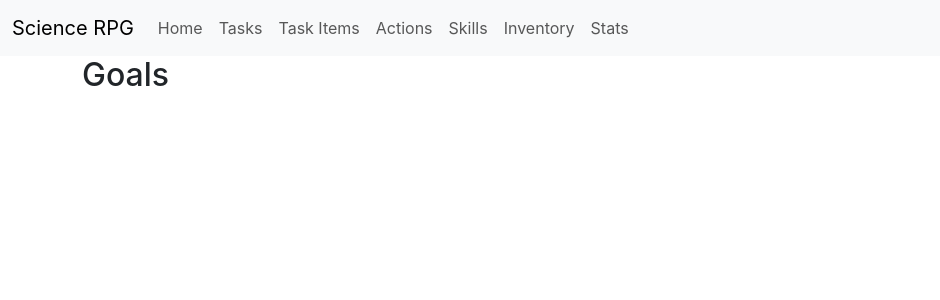
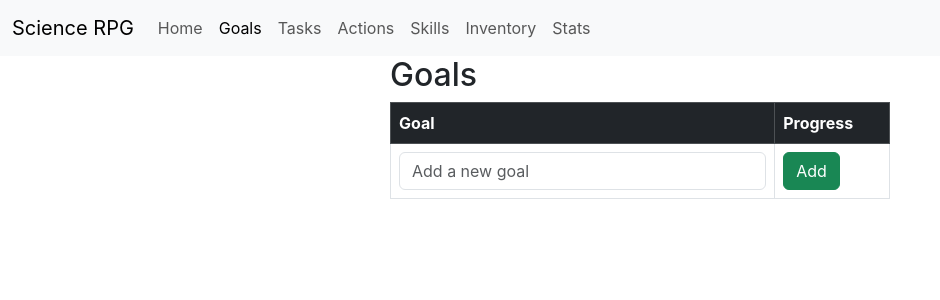
Before and after one commit to tomasantunes/science-rpg, a React (Create React App) app in the folder frontend/: page /goals in a window 1280 px wide. Shown: the top 300 px of the page, without its empty margins (0-940 px from the left). Built offline with nearby package versions, Linux system fonts and the light colour scheme.

Commit message:
Create goals page

```diff
--- a/frontend/src/App.css
+++ b/frontend/src/App.css
@@ -0,0 +1,4 @@
+.small-container {
+    max-width: 500px;
+    margin: 0 auto;
+}
--- a/frontend/src/components/Goals.js
+++ b/frontend/src/components/Goals.js
@@ -1,12 +1,51 @@
-import React from 'react';
+import React, {useEffect, useState} from 'react';
 import Navbar from './Navbar';
 
 export default function Goals() {
+  const [goals, setGoals] = useState([]);
+
+  function loadGoals() {
+
+  }
+
+  function addGoal() {
+
+  }
+
+  useEffect(() => {
+    loadGoals();
+  }, [])
   return (
     <>
       <Navbar />
-      <div className="container">
+      <div className="small-container">
         <h2>Goals</h2>
+        <table className="table table-striped table-bordered align-middle tasks">
+          <thead class="table-dark">
+              <tr>
+                  <th>Goal</th>
+                  <th>Progress</th>
+              </tr>
+          </thead>
+          <tbody>
+            {goals.map((goal) => (
+              <tr>
+                <td>{goal.description}</td>
+                <td>{goal.progress}</td>
+              </tr>
+            ))}
+          </tbody>
+          <tfoot>
+            <tr>
+              <td>
+                <input type="text" className="form-control" placeholder="Add a new goal" />
+              </td>
+              <td>
+                <button className="btn btn-success" onClick={addGoal}>Add</button>
+              </td>
+            </tr>
+          </tfoot>
+        </table>
       </div>
     </>
 
--- a/frontend/src/components/Navbar.js
+++ b/frontend/src/components/Navbar.js
@@ -15,10 +15,10 @@ export default function Navbar() {
                 <NavLink to="/home" className="nav-link">Home</NavLink>
               </li>
               <li class="nav-item">
-                <NavLink to="/tasks" className="nav-link">Tasks</NavLink>
+                <NavLink to="/goals" className="nav-link">Goals</NavLink>
               </li>
               <li class="nav-item">
-                <NavLink to="/task-items" className="nav-link">Task Items</NavLink>
+                <NavLink to="/tasks" className="nav-link">Tasks</NavLink>
               </li>
               <li class="nav-item">
                 <NavLink to="/actions" className="nav-link">Actions</NavLink>
```
Also changed, not shown: 1 other file (tests, documents, lock files or other folders).
